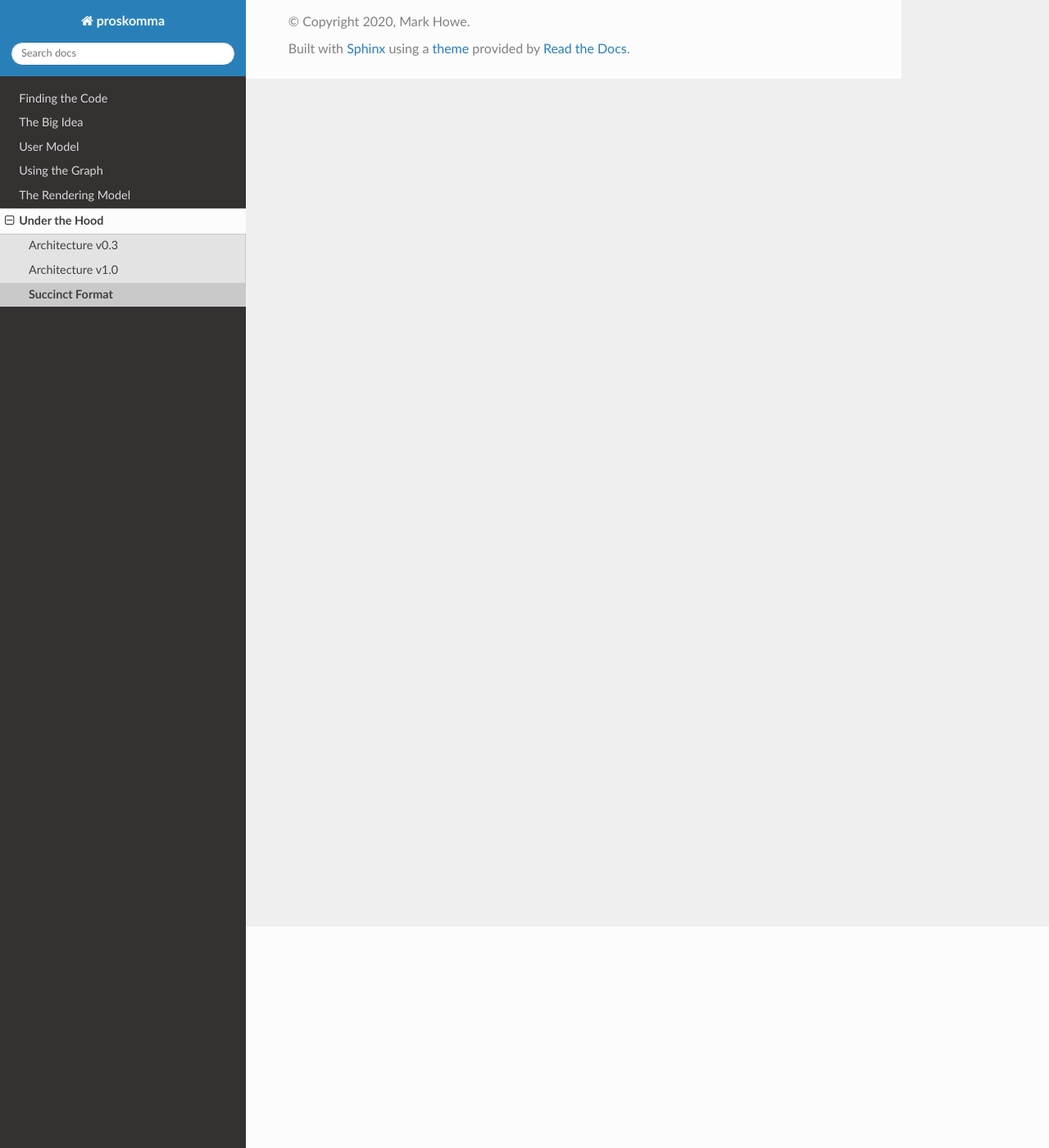
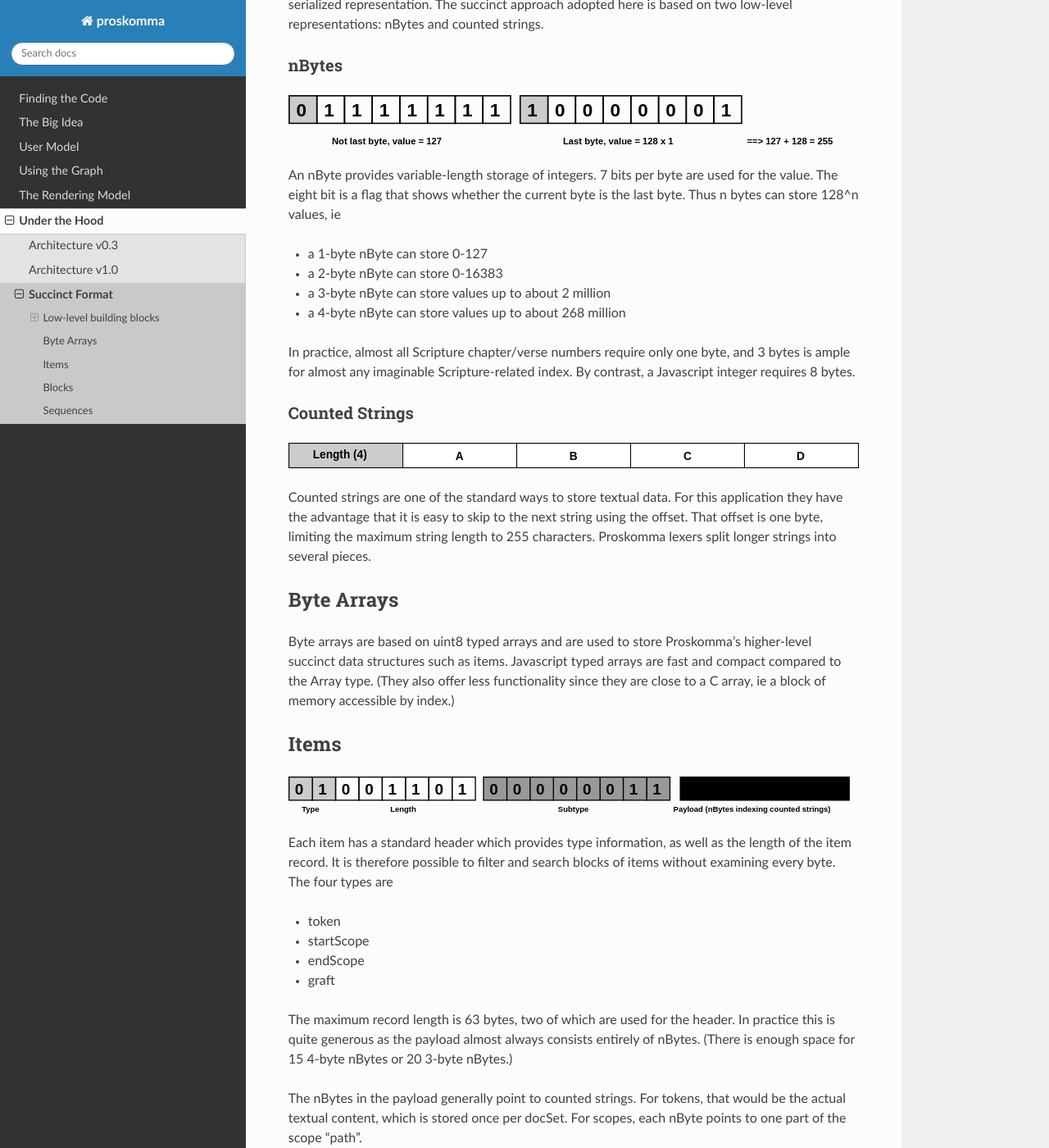
Before and after one commit to mvahowe/proskomma-ecosystem, a Sphinx documentation site: the page built from docs/source/under_hood/succinct_format.rst, in a window 1280 px wide and 1400 px high, scrolled down 270 px. Shown: the whole window at 82% size. Built offline with Sphinx 7.4.7 and the Read the Docs theme 2.0.0, drawn with Linux system fonts in a browser that asks for light colours; some of the changed text lies outside the part shown.

Commit message:
Succinct building blocks

```diff
--- a/docs/source/under_hood/succinct_format.rst
+++ b/docs/source/under_hood/succinct_format.rst
@@ -3,3 +3,71 @@
 ###############
 Succinct Format
 ###############
+
+Low-level building blocks
+=========================
+
+The aim of the succinct format is to provide an in-memory data representation that can be read and modified without unpacking, and which does not require substantially more memory than the serialized representation. The succinct approach adopted here is based on two low-level representations: nBytes and counted strings.
+
+nBytes
+------
+
+.. image:: ./nByte.svg
+   :alt: nByte structure
+
+An nByte provides variable-length storage of integers. 7 bits per byte are used for the value. The eight bit is a flag that shows whether the current byte is the last byte. Thus n bytes can store 128^n values, ie
+
+- a 1-byte nByte can store 0-127
+- a 2-byte nByte can store 0-16383
+- a 3-byte nByte can store values up to about 2 million
+- a 4-byte nByte can store values up to about 268 million
+
+In practice, almost all Scripture chapter/verse numbers require only one byte, and 3 bytes is ample for almost any imaginable Scripture-related index. By contrast, a Javascript integer requires 8 bytes.
+
+Counted Strings
+---------------
+
+.. image:: ./counted.svg
+   :alt: Counted string structure
+
+Counted strings are one of the standard ways to store textual data. For this application they have the advantage that it is easy to skip to the next string using the offset. That offset is one byte, limiting the maximum string length to 255 characters. Proskomma lexers split longer strings into several pieces.
+
+Byte Arrays
+===========
+
+Byte arrays are based on uint8 typed arrays and are used to store Proskomma's higher-level succinct data structures such as items. Javascript typed arrays are fast and compact compared to the Array type. (They also offer less functionality since they are close to a C array, ie a block of memory accessible by index.)
+
+Items
+=====
+
+.. image:: ./item.svg
+   :alt: Item structure
+
+Each item has a standard header which provides type information, as well as the length of the item record. It is therefore possible to filter and search blocks of items without examining every byte. The four types are
+
+- token
+- startScope
+- endScope
+- graft
+
+The maximum record length is 63 bytes, two of which are used for the header. In practice this is quite generous as the payload almost always consists entirely of nBytes. (There is enough space for 15 4-byte nBytes or 20 3-byte nBytes.)
+
+The nBytes in the payload generally point to counted strings. For tokens, that would be the actual textual content, which is stored once per docSet. For scopes, each nByte points to one part of the scope "path".
+
+Blocks
+======
+
+Each block contains byte arrays representing:
+
+- block scope (like a USFM paragraph style, ie "what kind of block is this?")
+- block grafts (eg headings, introductions etc that could be inserted between blocks)
+- content (items representing the content of the block)
+- open scopes (which scopes were open at the start of the block)
+- included scopes (which scopes are opened or closed within the block)
+
+The last two byte arrays are intended to speed up search, and to enable a block to be rendered in context without parsing all preceding blocks.
+
+Sequences
+=========
+
+Each sequence contains zero or more blocks. In future revisions it will also contain one or more set of block indexes for specific milestone-like markup. The first example of this will be chapter/verse ranges within the main sequence of a scripture document.
```
Also changed, not shown: docs/source/under_hood/counted.svg (added), docs/source/under_hood/item.svg (added), docs/source/under_hood/nByte.svg (added).
